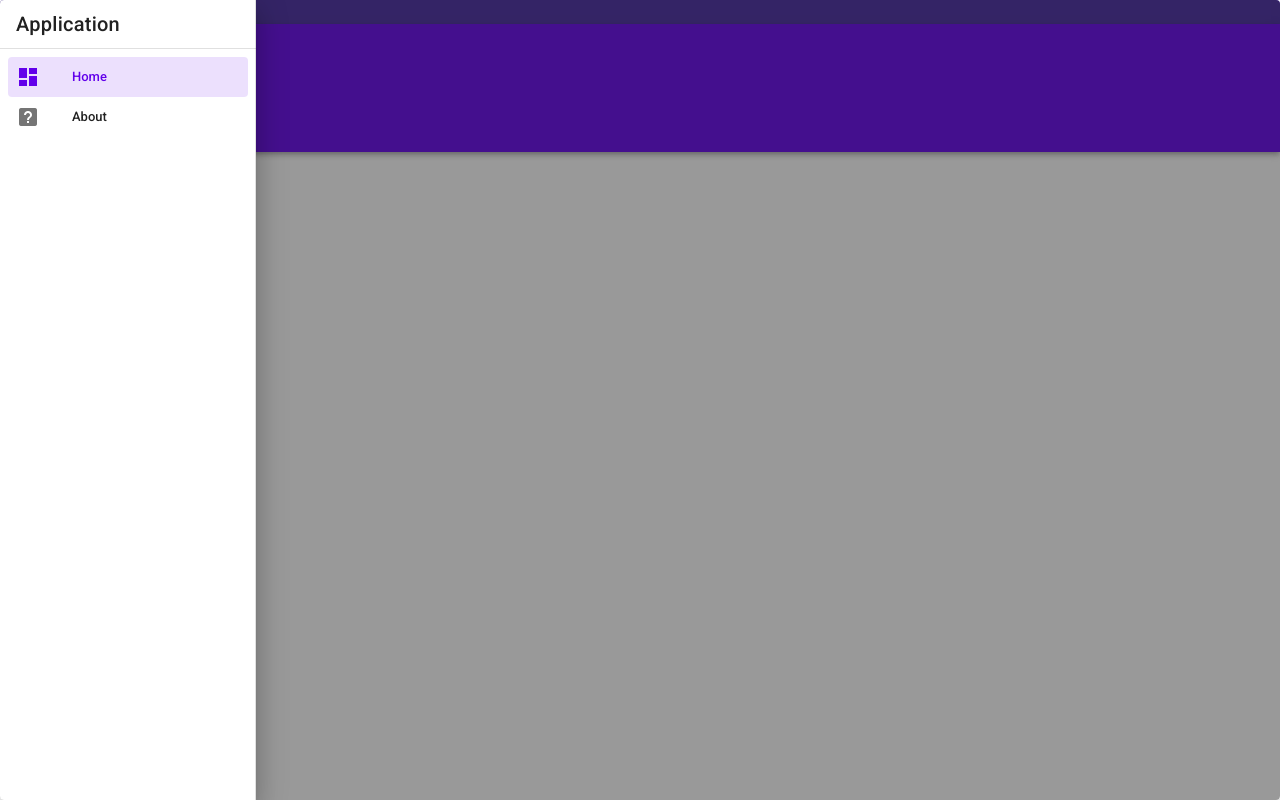
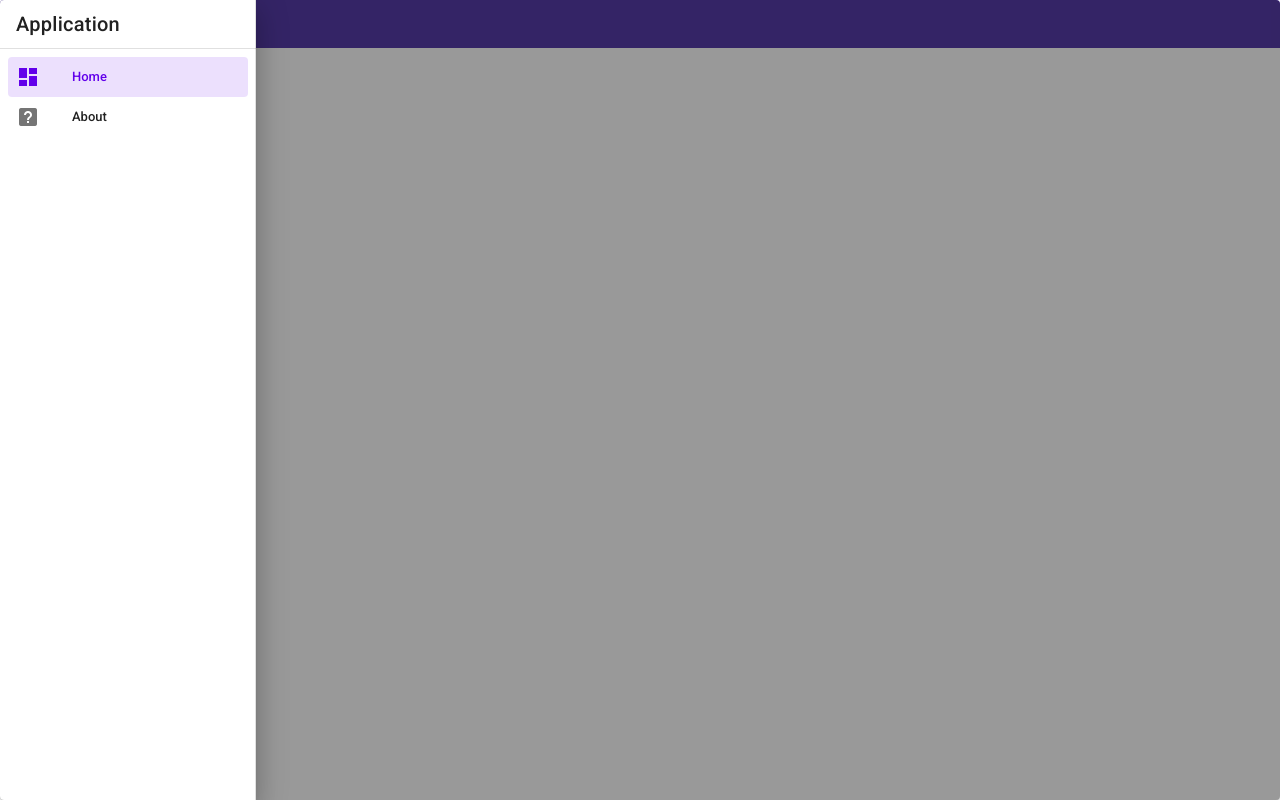
Before and after one commit to Luca-Virgilio/vuetify-todo-list, a Vue app: page / in a window 1280 px wide. Both pictures are taken after a click on the button 28 px from the left and 52 px from the top of the page. Built offline with nearby package versions, Linux system fonts and the light colour scheme.

Commit message:
Create navbar component

```diff
--- a/src/App.vue
+++ b/src/App.vue
@@ -1,66 +1,35 @@
 <template>
   <v-app>
     <v-card class=" overflow-hidden flex">
-      <v-system-bar color="deep-purple darken-3"></v-system-bar>
-
-      <v-app-bar color="deep-purple accent-4" dark prominent>
-        <v-app-bar-nav-icon @click.stop="drawer = !drawer"></v-app-bar-nav-icon>
-        <v-toolbar-title>Todo List</v-toolbar-title>
-      </v-app-bar>
-
-      <v-navigation-drawer v-model="drawer" absolute top temporary>
-        <v-list-item>
-          <v-list-item-content>
-            <v-list-item-title class="title"> Application </v-list-item-title>
-          </v-list-item-content>
-        </v-list-item>
-
-        <v-divider></v-divider>
-        <v-list nav dense>
-          <v-list-item-group
-            v-model="group"
-            active-class="deep-purple--text text--accent-4"
-            v-for="view in views"
-            :key="view.name"
-          >
-            <v-list-item router :to="view.route">
-              <v-list-item-icon>
-                <v-icon>{{ view.icon }}</v-icon>
-              </v-list-item-icon>
-              <v-list-item-title>{{ view.name }}</v-list-item-title>
-            </v-list-item>
-          </v-list-item-group>
-        </v-list>
-      </v-navigation-drawer>
+      <Navbar/>
       <div><router-view /></div>
     </v-card>
   </v-app>
 </template>
 
 <script>
-// import Home from "./views/Home";
+import Navbar from "./components/Navbar";
 // import About from "./views/About";
 
 export default {
   name: "App",
   components: {
-    // Home,
-    // About
+    Navbar
   },
-  data: () => ({
-    drawer: false,
-    group: null,
-    views: [
-      { name: "Home", icon: "mdi-view-dashboard", route: "/" },
-      { name: "About", icon: "mdi-help-box", route: "/about" },
-    ],
-  }),
+  // data: () => ({
+  //   drawer: false,
+  //   group: null,
+  //   views: [
+  //     { name: "Home", icon: "mdi-view-dashboard", route: "/" },
+  //     { name: "About", icon: "mdi-help-box", route: "/about" },
+  //   ],
+  // }),
 
-  watch: {
-    group() {
-      this.drawer = false;
-    },
-  },
+  // watch: {
+  //   group() {
+  //     this.drawer = false;
+  //   },
+  // },
 };
 </script>
 
--- /dev/null
+++ b/src/components/Navbar.vue
@@ -0,0 +1,59 @@
+<template>
+  <div class="navbar-container">
+    <v-toolbar flat dense app dark color="deep-purple darken-3">
+      <v-app-bar-nav-icon @click.stop="drawer = !drawer"></v-app-bar-nav-icon>
+      <v-toolbar-title class="text-uppercase"> <span class="font-weight-light">Todo List</span></v-toolbar-title>
+    </v-toolbar>
+
+    <!-- <v-system-bar color="deep-purple darken-3"></v-system-bar>
+
+    <v-app-bar color="deep-purple accent-4" dark>
+      <v-app-bar-nav-icon @click.stop="drawer = !drawer"></v-app-bar-nav-icon>
+      <v-toolbar-title>Todo List</v-toolbar-title>
+    </v-app-bar> -->
+
+    <v-navigation-drawer v-model="drawer" absolute top temporary>
+      <v-list-item>
+        <v-list-item-content>
+          <v-list-item-title class="title"> Application </v-list-item-title>
+        </v-list-item-content>
+      </v-list-item>
+
+      <v-divider></v-divider>
+      <v-list nav dense>
+        <v-list-item-group
+          v-model="group"
+          active-class="deep-purple--text text--accent-4"
+          v-for="view in views"
+          :key="view.name"
+        >
+          <v-list-item router :to="view.route">
+            <v-list-item-icon>
+              <v-icon>{{ view.icon }}</v-icon>
+            </v-list-item-icon>
+            <v-list-item-title>{{ view.name }}</v-list-item-title>
+          </v-list-item>
+        </v-list-item-group>
+      </v-list>
+    </v-navigation-drawer>
+  </div>
+</template>
+
+<script>
+export default {
+  name: "Navbar",
+  data: () => ({
+    drawer: false,
+    group: null,
+    views: [
+      { name: "Home", icon: "mdi-view-dashboard", route: "/" },
+      { name: "About", icon: "mdi-help-box", route: "/about" },
+    ],
+  }),
+  watch: {
+    group() {
+      this.drawer = false;
+    },
+  },
+};
+</script>
```
